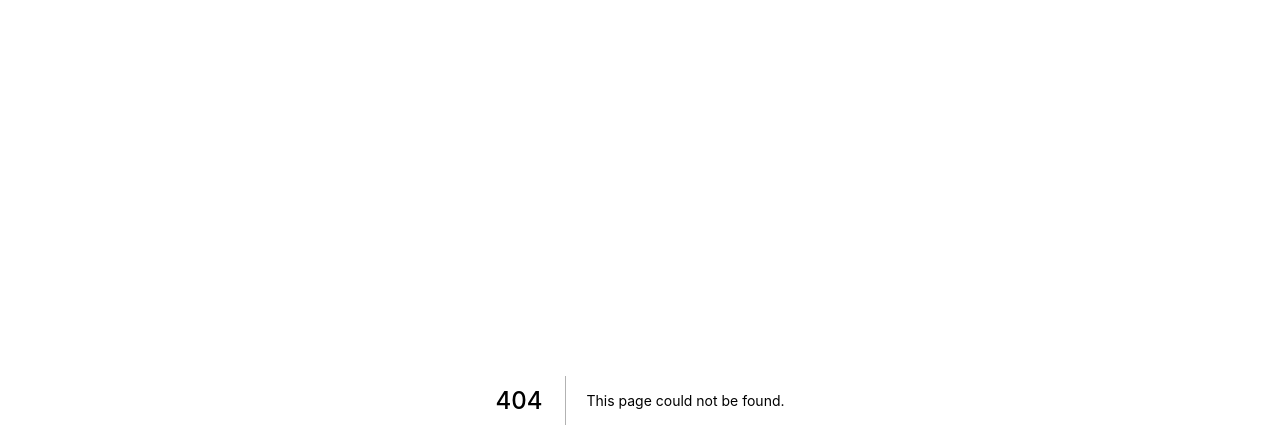
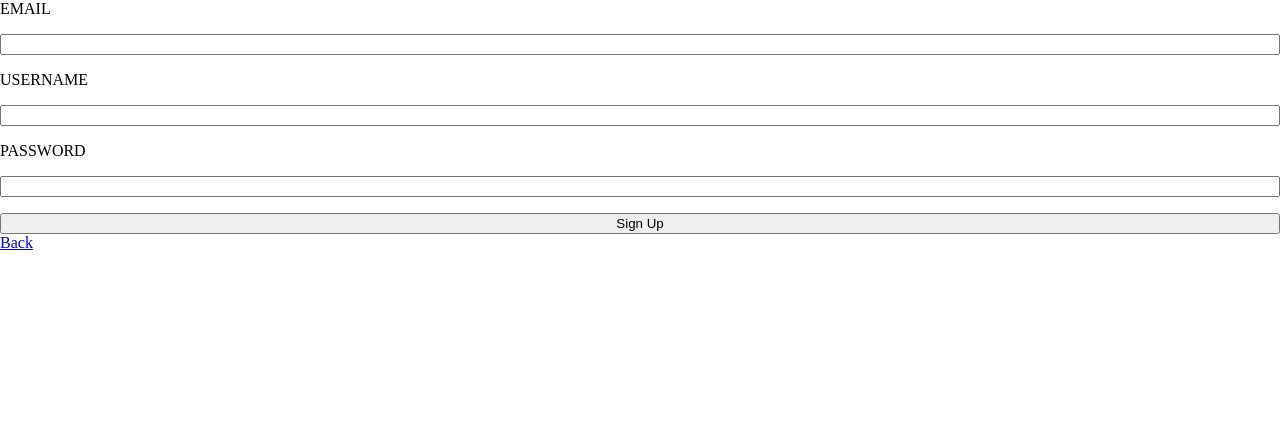
Before and after one commit to Orloaft/Mnemo, a Next.js app: page /signUpPage in a window 1280 px wide. Before the commit this address had no page. Shown: the top 448 px of the page. Built offline with nearby package versions, Linux system fonts and the light colour scheme.

Commit message:
add sign up page and summary script for creating a database

```diff
--- a/components/SignIn.tsx
+++ b/components/SignIn.tsx
@@ -1,3 +1,4 @@
+import Link from "next/link";
 import { useState } from "react";
 import { Frame } from "./CharacterView";
 
@@ -29,6 +30,7 @@ export const SignIn = ({ logIn }) => {
           sign in
         </button>
       </form>
+      <Link href="/signUpPage">Sign up</Link>
     </Frame>
   );
 };
--- /dev/null
+++ b/components/SignUpPageView.tsx
@@ -0,0 +1,38 @@
+import Link from "next/link";
+import styled from "styled-components";
+const Form = styled.form`
+  display: flex;
+  flex-direction: column;
+  gap: 1rem;
+`;
+export const SignUpPageView = (props) => {
+  return (
+    <div>
+      <Form onSubmit={props.submit}>
+        EMAIL
+        <input
+          onChange={(e) => props.onChange(e, "email")}
+          value={props.form.email}
+          name="email"
+        ></input>
+        USERNAME
+        <input
+          onChange={(e) => props.onChange(e, "name")}
+          value={props.form.name}
+          name="name"
+        ></input>
+        PASSWORD
+        <input
+          onChange={(e) => props.onChange(e, "password")}
+          value={props.form.password}
+          type="password"
+          name="password"
+        ></input>
+        <button>Sign Up</button>
+      </Form>
+      {props.message}
+
+      <Link href="/">Back</Link>
+    </div>
+  );
+};
--- /dev/null
+++ b/pages/api/signUp.ts
@@ -0,0 +1,40 @@
+import knex from "knex";
+
+export default function handler(req, res) {
+  knex("./db.sqlite3")
+    .select()
+    .from("users")
+    .where({ email: req.body.email })
+    .then((email) => {
+      if (email.length !== 0) {
+        res.json({ message: "email taken" });
+      } else {
+        knex("./db.sqlite3")
+          .select()
+          .from("users")
+          .where({ name: req.body.name })
+          .then((user) => {
+            if (user.length === 0) {
+              knex("./db.sqlite3")
+                .insert({
+                  name: req.body.name,
+                  password: req.body.password,
+                  email: req.body.email,
+                })
+                .into("users")
+                .then((newUserId) => {
+                  console.log("Insert Response: ", newUserId);
+                  res.status(201).json({ message: "new user created" });
+                })
+                .catch(() =>
+                  res.status(400).json({
+                    message: `Error creating user ${req.body.name}`,
+                  })
+                );
+            } else {
+              res.json({ message: `username taken` });
+            }
+          });
+      }
+    });
+}
--- /dev/null
+++ b/pages/signUpPage.tsx
@@ -0,0 +1,41 @@
+import { useRouter } from "next/router";
+import { useState } from "react";
+import axios from "axios";
+import { SignUpPageView } from "../components/SignUpPageView";
+
+export default function SignUpPageController() {
+  const [form, setForm] = useState({ email: "", name: "", password: "" });
+  const handleChange = (e, name) => {
+    let newForm = { ...form };
+    newForm[name] = e.target.value;
+    setForm(newForm);
+  };
+  const router = useRouter();
+  const [message, setMessage] = useState(null);
+  const submitHandler = async (e) => {
+    e.preventDefault();
+    setMessage("");
+    await axios
+      .post(`/api/signUp`, {
+        email: form.email,
+        name: form.name,
+        password: form.password,
+      })
+      .then((result) => {
+        sessionStorage.setItem("token", result.data.token);
+        setMessage(result.data.message);
+        setForm({ email: "", name: "", password: "" });
+        result.data.token && router.push("/");
+      })
+      .catch((err) => console.log(err));
+  };
+
+  return (
+    <SignUpPageView
+      onChange={handleChange}
+      form={form}
+      submit={submitHandler}
+      message={message}
+    />
+  );
+}
```
Also changed, not shown: createDb.ts (added, +17 -0 lines), package.json (+7 -2 lines), 2 other files (tests, documents, lock files or other folders).
